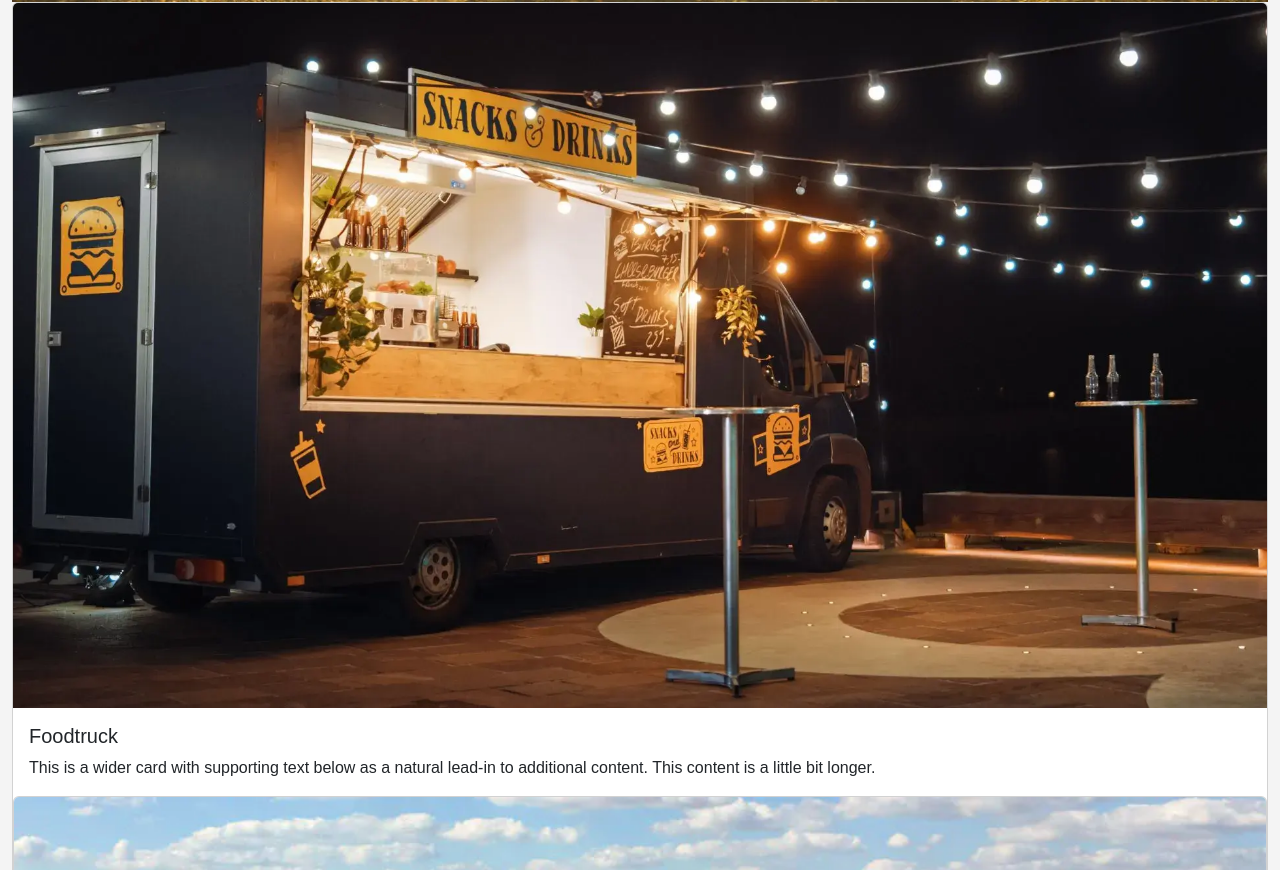
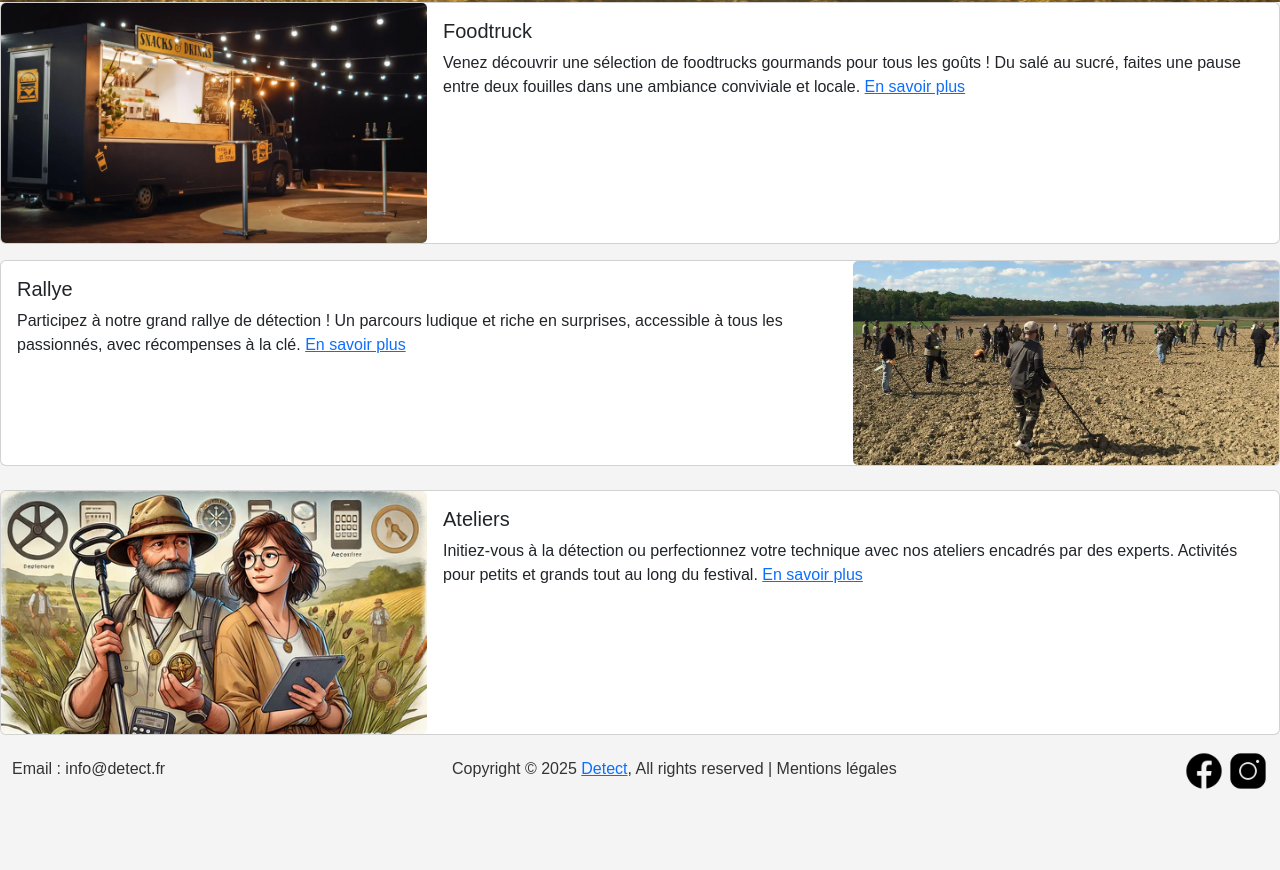
Before and after one commit to dechiaraluca/Site-Event, a plain HTML site: page index.html in a window 1280 px wide. Shown: the part 892-1762 px from the top of the page. After the commit the page ends 1696 px from the top, so only its background shows below. Drawn offline with nearby package versions, Linux system fonts and the light colour scheme.

Commit message:
update navfoot

```diff
--- a/index.html
+++ b/index.html
@@ -15,7 +15,8 @@
     <nav class="navbar navbar-expand-lg bg-body-secondary">
       <div class="container-fluid">
         <a class="navbar-brand" href="index.html">
-          <img src="Images/d95f04ba-61e5-4532-bf7e-a6e29107c116 - Modifié.webp" class="logo" alt="Detect Logo" loading="lazy">
+          <img src="Images/d95f04ba-61e5-4532-bf7e-a6e29107c116 - Modifié.webp" class="logo" alt="Detect Logo"
+            loading="lazy">
         </a>
         <button class="navbar-toggler" type="button" data-bs-toggle="collapse" data-bs-target="#navbarSupportedContent"
           aria-controls="navbarSupportedContent" aria-expanded="false" aria-label="Toggle navigation">
@@ -38,7 +39,7 @@
     </nav>
   </header>
 
-  <main class="container-fluid">
+  <main>
   <div class="home">
     <img src="Images/metal-main-crop.webp" class="img-fluid" alt="background detectival">
     <!-- Elfsight Countdown Timer | Untitled Countdown Timer -->
@@ -46,46 +47,69 @@
     <div class="elfsight-app-53c7b0de-7dda-403d-8452-7abf51d0df91" data-elfsight-app-lazy></div>
     <a href="program.html"></a><button>Voir le programme</button></a>
   </div>
-      <div class="card-group">
-        <div class="card">
-          <img src="Images/Ouvrir un food truck en 2024 - Guide à suivre.webp" class="card-img-top" alt="Foodtruck"
-            loading="lazy">
+
+  <div class="card mb-3">
+    <div class="row g-0">
+      <div class="col-md-4">
+        <img src="Images/Ouvrir un food truck en 2024 - Guide à suivre.webp" class="card-img" alt="Foodtruck" loading="lazy">
+      </div>
+      <div class="col-md-8">
         <div class="card-body">
           <h5 class="card-title">Foodtruck</h5>
-            <p class="card-text">This is a wider card with supporting text below as a natural lead-in to additional
-              content. This content is a little bit longer.</p>
+          <p class="card-text">Venez découvrir une sélection de foodtrucks gourmands pour tous les goûts ! Du salé au sucré, faites une pause entre deux fouilles dans une ambiance conviviale et locale. <a href="program.html">En savoir plus</a></p>
         </div>
-          <div class="card">
-            <img src="Images/cequilfautsavoiravantdeparticiperaunrallye.webp" class="card-img-top" alt="Rallye"
-              loading="lazy">
+      </div>
+    </div>
+  </div>
+
+  <div class="card mb-4">
+  <div class="row g-0">
+    <!-- Texte à gauche -->
+    <div class="col-md-8">
       <div class="card-body">
         <h5 class="card-title">Rallye</h5>
-              <p class="card-text">This card has supporting text below as a natural lead-in to additional content.</p>
+        <p class="card-text">Participez à notre grand rallye de détection ! Un parcours ludique et riche en surprises, accessible à tous les passionnés, avec récompenses à la clé. <a href="program.html">En savoir plus</a></p>
       </div>
     </div>
-          <div class="card">
-            <img
-              src="Images/DALL_E_2024-08-31_20.48.11_-_An_illustration_showing_two_characters_Pepe_and_Aurore_who_founded_an_online_store_selling_metal_detection_accessories._Pepe_is_a_man_in_hi.webp"
-              class="card-img-top" alt="Ateliers" loading="lazy">
+    <!-- Image à droite -->
+    <div class="col-md-4">
+      <img src="Images/cequilfautsavoiravantdeparticiperaunrallye.webp" class="card-img" alt="Rallye" loading="lazy">
+    </div>
+  </div>
+</div>
+
+  <div class="card mb-3">
+    <div class="row g-0">
+      <div class="col-md-4">
+        <img src="Images/DALL_E_2024-08-31_20.48.11_-_An_illustration_showing_two_characters_Pepe_and_Aurore_who_founded_an_online_store_selling_metal_detection_accessories._Pepe_is_a_man_in_hi.webp" class="card-img" alt="Ateliers" loading="lazy">
+      </div>
+      <div class="col-md-8">
         <div class="card-body">
           <h5 class="card-title">Ateliers</h5>
-              <p class="card-text">This is a wider card with supporting text below as a natural lead-in to additional
-                content. This card has even longer content than the first to show that equal height action.</p>
+          <p class="card-text">Initiez-vous à la détection ou perfectionnez votre technique avec nos ateliers encadrés par des experts. Activités pour petits et grands tout au long du festival. <a href="program.html">En savoir plus</a></p>
+        </div>
       </div>
     </div>
   </div>
   </main>
-  <footer>
-    <div class="card text-center">
-      <div class="card-header">
-        Informations de contact <br>Email : info@detect.fr <br>Ou sur nos réseaux sociaux
+
+  <footer class="container-fluid">
+  <div class="card-header d-flex justify-content-between align-items-center footer-content">
+    <div class="footer-left">
+      <p class="info">Email : info@detect.fr</p>
     </div>
-      <div class="card-body">
-        <h5 class="card-title">Sponsor</h5>
-        <p class="card-text">Copyright © 2025 Detect, All rigths reserved</p>
-        <a href="contact.html" class="btn btn-primary">Contact</a>
+
+    <div class="footer-center">
+      <p class="copyright">Copyright © 2025 <a href="index.html">Detect</a>, All rights reserved | Mentions légales</p>
+    </div>
+
+    <div class="footer-right">
+      <img src="Images/icons8-facebook-nouveau-50.webp" alt="Logo 1" class="footer-logo" loading="lazy">
+      <img src="Images/icons8-instagram-50.webp" alt="Logo 2" class="footer-logo" loading="lazy">
+    </div>
   </div>
 </footer>
+
   <script src="https://cdn.jsdelivr.net/npm/bootstrap@5.3.6/dist/js/bootstrap.bundle.min.js"
     integrity="sha384-j1CDi7MgGQ12Z7Qab0qlWQ/Qqz24Gc6BM0thvEMVjHnfYGF0rmFCozFSxQBxwHKO"
     crossorigin="anonymous"></script>
--- a/style.css
+++ b/style.css
@@ -10,10 +10,6 @@ body {
     background-color: #f4f4f4;
     color: #333;
     margin: 0;
-}
-
-main {
-    width: 100vw;
 }
 
 .home {
@@ -36,3 +32,8 @@ main {
   object-fit: cover;
   z-index: -1;
 }
+
+.footer-logo {
+  height: 40px;
+  margin-bottom: 15%;
+}
```
Also changed, not shown: contact.html (+17 -11 lines), program.html (+18 -11 lines), Images/icons8-facebook-nouveau-50.webp (added), Images/icons8-instagram-50.webp (added). Lines whose indentation alone changed are shown as unchanged.
